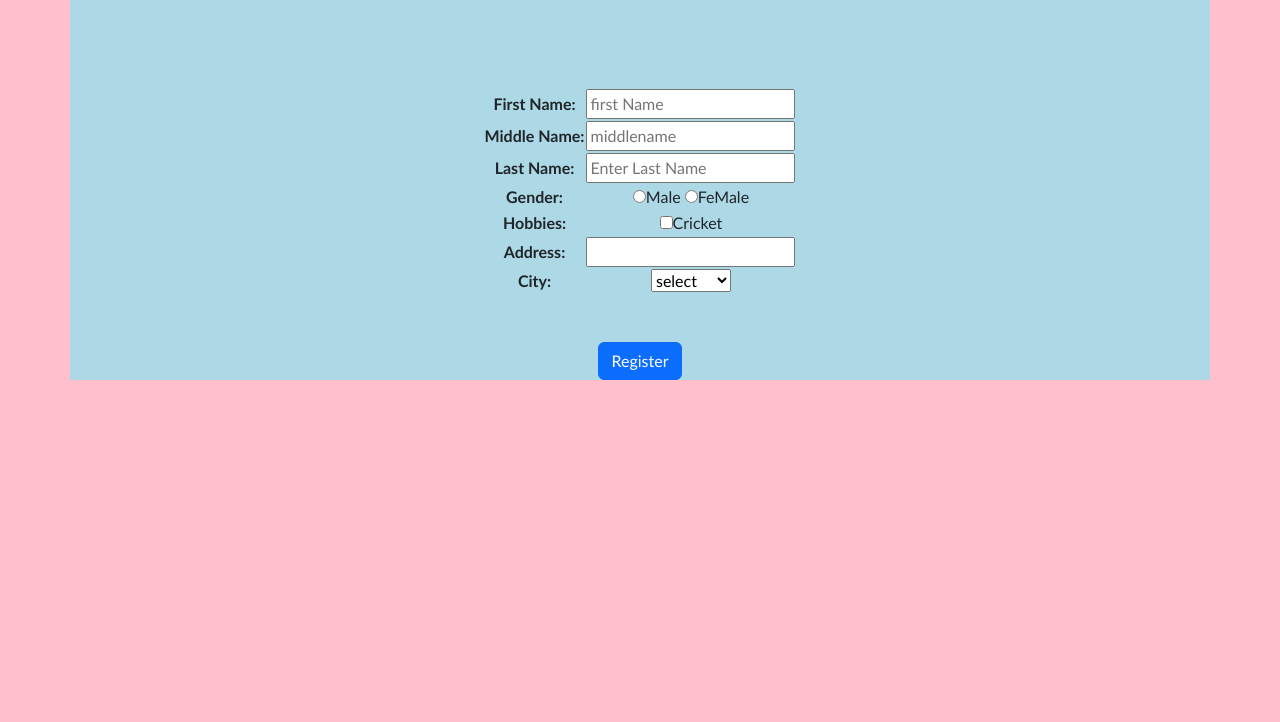
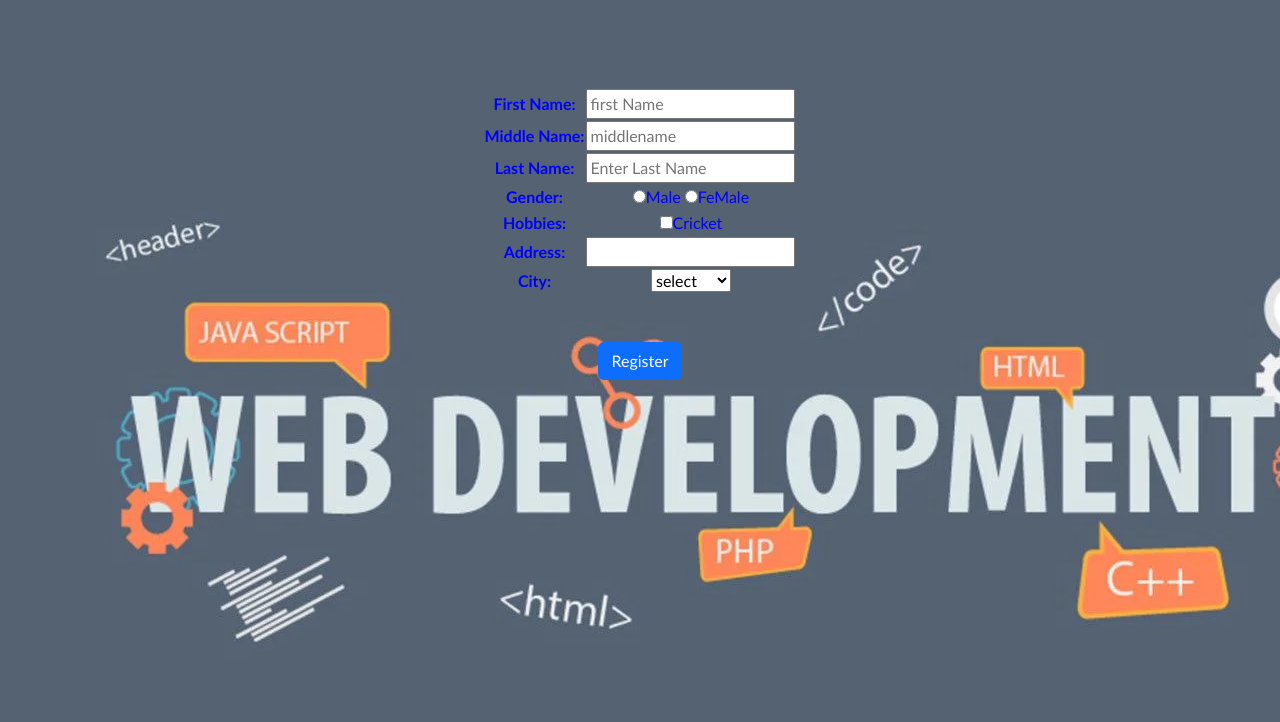
Before and after one commit to sarafprerana/Workspace-1, a plain HTML site: page bootstrap/register.html in a window 1280 px wide. Shown: the part 78-800 px from the top of the page. Drawn offline with nearby package versions, Linux system fonts and the light colour scheme.

Commit message:
change code

```diff
--- a/bootstrap/index.css
+++ b/bootstrap/index.css
@@ -1,10 +1,11 @@
 body{
     font-family: Calibri, Helvetica, sans-serif;
     background-color: pink;
-    background-image: url("C:\Users\hp\Desktop\JS-basics\images\img1.jpg");
+    background-image: url('./img4.jpg');
+    color: blue;
   }
   .container
   {
 
-    background-color: lightblue;
+   /* background-color: lightblue;*/
   }
```
Also changed, not shown: bootstrap/img1.jpg (added), bootstrap/img2.jpg (added), bootstrap/img3.jpg (added), bootstrap/img4.jpg (added).
